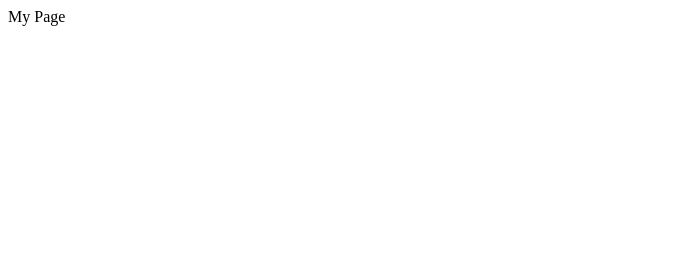
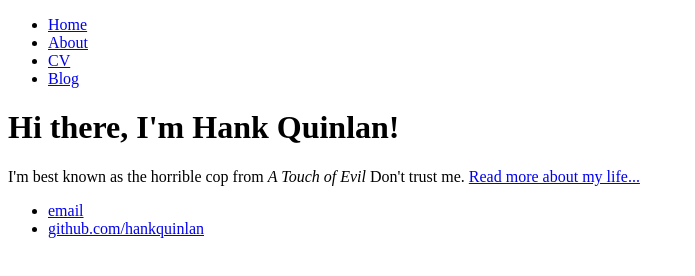
Before and after one commit to zan12/zan12.github.io, a plain HTML site: page index.html in a window 1280 px wide. Shown: the whole page, without its empty margins (0-695 px from the left). Drawn offline with Linux system fonts and the light colour scheme.

Commit message:
One trial.

```diff
--- a/index.html
+++ b/index.html
@@ -1 +1,28 @@
-My Page
+<!DOCTYPE html>
+<html>
+	<head>
+		<title>Hank Quinlan, Horrible Cop</title>
+	</head>
+	<body>
+		<nav>
+    		<ul>
+        		<li><a href="/">Home</a></li>
+	        	<li><a href="/about">About</a></li>
+        		<li><a href="/cv">CV</a></li>
+        		<li><a href="/blog">Blog</a></li>
+    		</ul>
+		</nav>
+		<div class="container">
+    		<div class="blurb">
+        		<h1>Hi there, I'm Hank Quinlan!</h1>
+				<p>I'm best known as the horrible cop from <em>A Touch of Evil</em> Don't trust me. <a href="/about">Read more about my life...</a></p>
+    		</div><!-- /.blurb -->
+		</div><!-- /.container -->
+		<footer>
+    		<ul>
+        		<li><a href="mailto:hankquinlanhub@gmail.com">email</a></li>
+        		<li><a href="https://github.com/hankquinlan">github.com/hankquinlan</a></li>
+			</ul>
+		</footer>
+	</body>
+</html>
```
